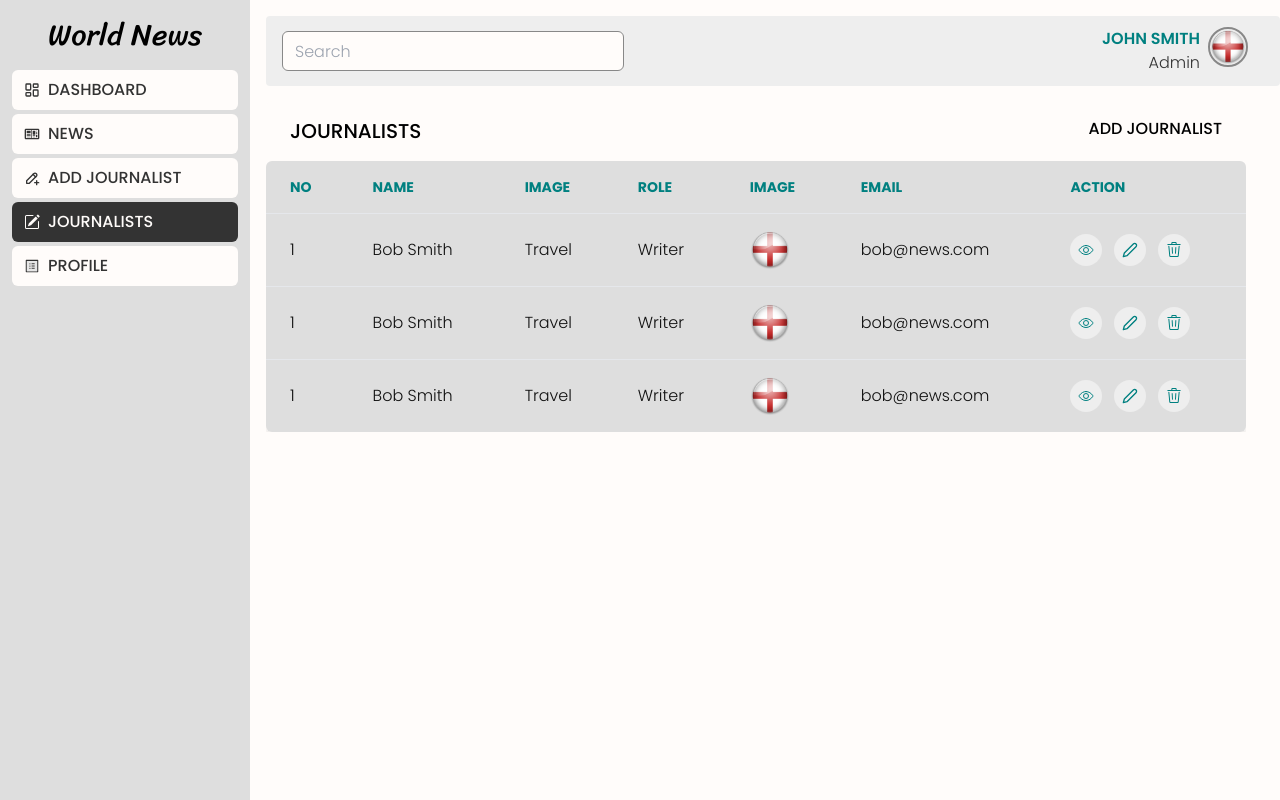
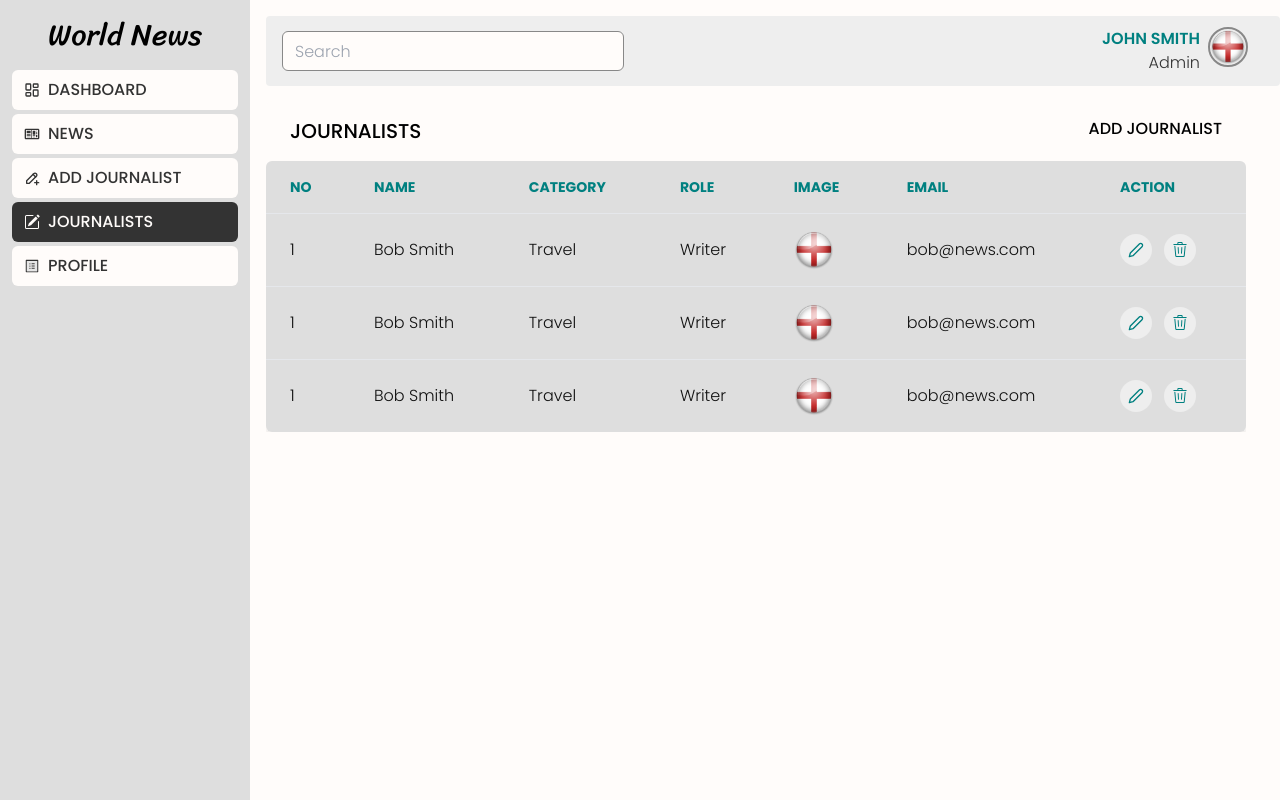
Before and after one commit to Nimira43/World-News, a React (Vite) app in the folder client/: page /dashboard/writers in a window 1280 px wide. Built offline with nearby package versions, Linux system fonts and the light colour scheme.

Commit message:
Updated Writers table

```diff
--- a/client/src/dashboard/pages/Writers.jsx
+++ b/client/src/dashboard/pages/Writers.jsx
@@ -1,6 +1,5 @@
 import { FiEdit2 } from 'react-icons/fi'
 import { GoTrash } from 'react-icons/go'
-import { IoEyeOutline } from 'react-icons/io5'
 import { Link } from 'react-router-dom'
 import profile from '../../assets/user-2.png'
 
@@ -22,7 +21,7 @@ const Writers = () => {
             <tr>
               <th className='py-4 px-6 text-left'>No</th>
               <th className='py-4 px-6 text-left'>Name</th>
-              <th className='py-4 px-6 text-left'>Image</th>
+              <th className='py-4 px-6 text-left'>Category</th>
               <th className='py-4 px-6 text-left'>Role</th>
               <th className='py-4 px-6 text-left'>Image</th>
               <th className='py-4 px-6 text-left'>Email</th>
@@ -50,9 +49,6 @@ const Writers = () => {
                 <td className='py-4 px-6'>bob@news.com</td>
                 <td className='py-4 px-6'>
                   <div className='flex gap-3'>
-                    <Link to='#' className='p-2 bg-grey-light-extra text-primary rounded-full hover:bg-primary-light'>
-                      <IoEyeOutline />
-                    </Link>
                     <Link to='#' className='p-2 bg-grey-light-extra tra text-primary rounded-full hover:bg-primary-light'>
                       <FiEdit2 />
                     </Link>
```
